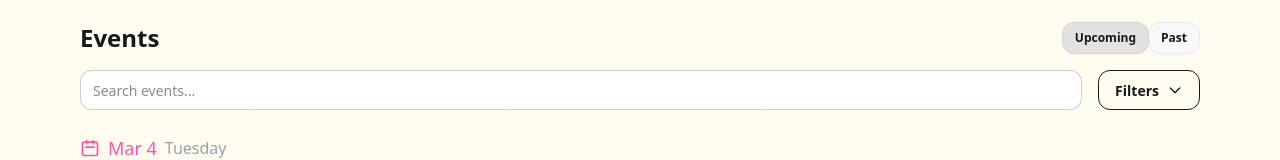
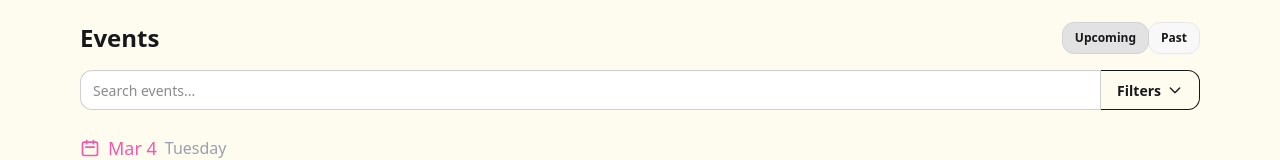
Before and after one commit to FranciscoRecio/searchxsummarywest, a React (Vite) app in the folder client/: page / in a window 1280 px wide. Shown: the part 438-598 px from the top of the page. Built offline with nearby package versions, Linux system fonts and the light colour scheme.

Commit message:
fix filter

```diff
--- a/client/src/components/Events.tsx
+++ b/client/src/components/Events.tsx
@@ -154,22 +154,18 @@ const Events = ({ events }: EventsProps) => {
       </div>
 
       {/* Search and Filters */}
-      <div className="flex flex-col md:flex-row gap-4 mb-6">
+      <div className="flex items-center gap-4 mb-6">
         <div className="form-control flex-grow">
-          <div className="input-group">
+          <div className="input-group w-full flex">
             <input
               type="text"
               placeholder="Search events..."
-              className="input input-bordered w-full rounded-xl"
+              className="input input-bordered w-full rounded-xl rounded-r-none"
               value={inputValue}
               onChange={(e) => setInputValue(e.target.value)}
             />
-          </div>
-        </div>
-
-        <div className="flex flex-wrap gap-2">
             <div className="dropdown dropdown-end">
-            <label tabIndex={0} className="btn btn-outline flex items-center gap-2 rounded-xl">
+              <label tabIndex={0} className="btn btn-outline rounded-xl rounded-l-none border-l-0">
                 Filters
                 <svg xmlns="http://www.w3.org/2000/svg" className="h-4 w-4" fill="none" viewBox="0 0 24 24" stroke="currentColor">
                   <path strokeLinecap="round" strokeLinejoin="round" strokeWidth={2} d="M19 9l-7 7-7-7" />
@@ -237,6 +233,7 @@ const Events = ({ events }: EventsProps) => {
                   </li>
                 ))}
               </ul>
+            </div>
           </div>
         </div>
       </div>
```
Lines whose indentation alone changed are shown as unchanged.
